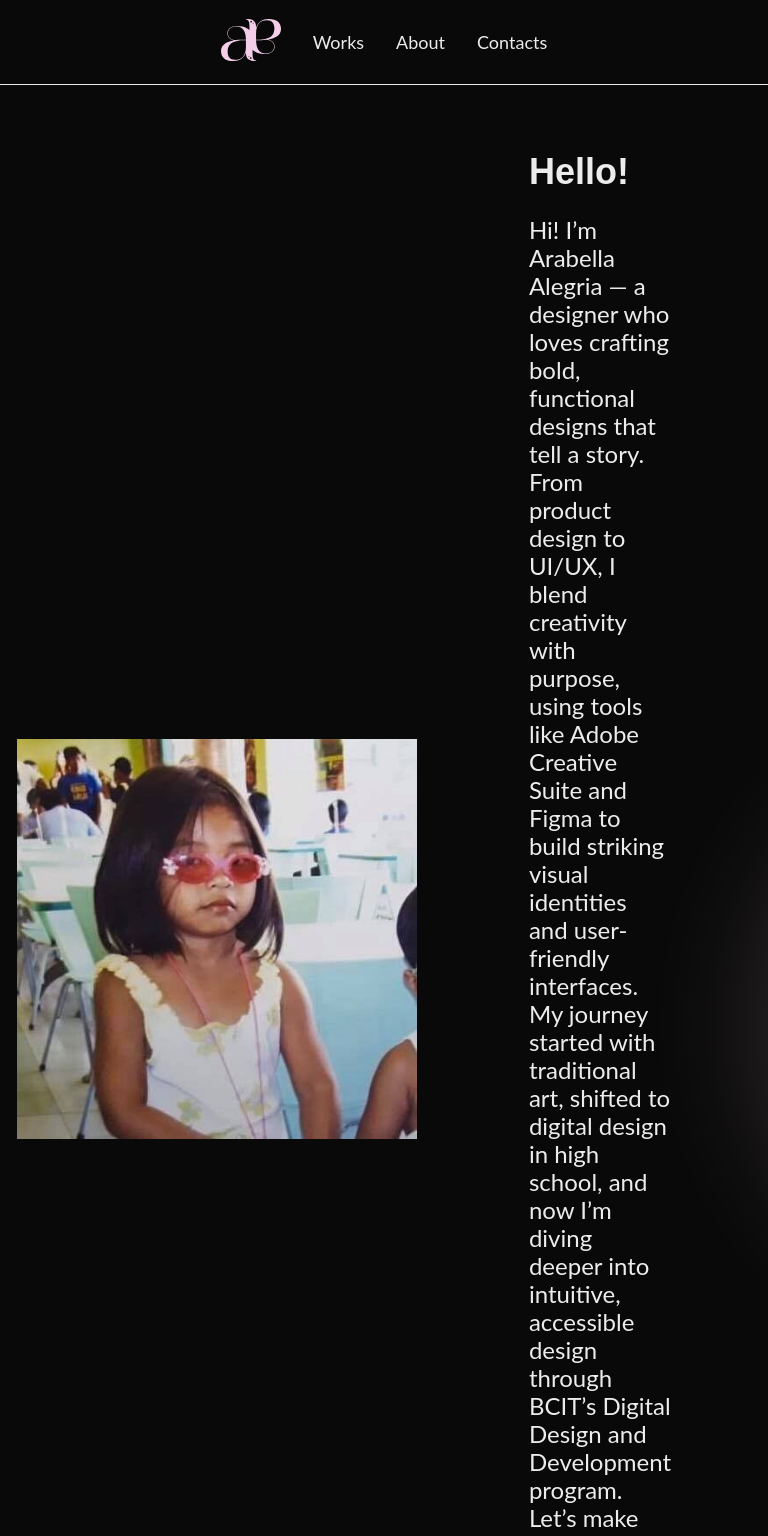
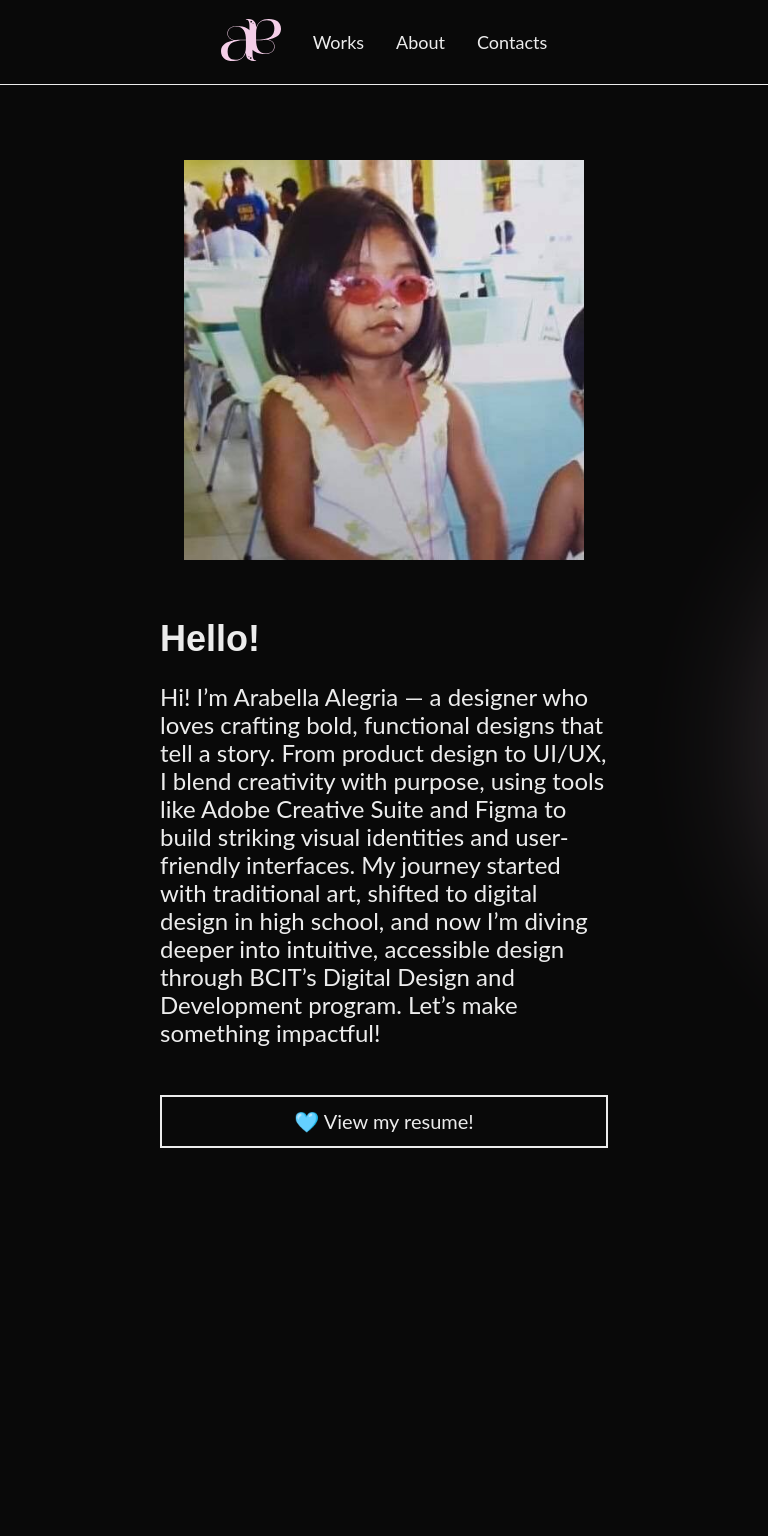
Before and after one commit to arabella-a/arabella-alegria, a Next.js app: page /pages/About in a window 768 px wide. Shown: the top 1536 px of the page. After the commit the page ends 1324 px from the top, so only its background shows below. Built offline with nearby package versions, Linux system fonts and the light colour scheme.

Commit message:
add tablet size in about me

```diff
--- a/src/app/pages/About/About.module.css
+++ b/src/app/pages/About/About.module.css
@@ -72,3 +72,23 @@
 .aboutMeInfo {
     margin: 0 5rem;
 }
+
+/* tablet size */
+@media (min-width: 481px) and (max-width: 768px) {
+    .About {
+        display: flex;
+        flex-direction: column;
+        justify-content: center;
+        align-items: center;
+    }
+
+    .aboutMeInfo {
+        width: 100%;
+        margin: 2rem 0;
+    }
+
+    .aboutMe button {
+        width: 100%;
+        margin: 1rem 0;
+    }
+}
```
